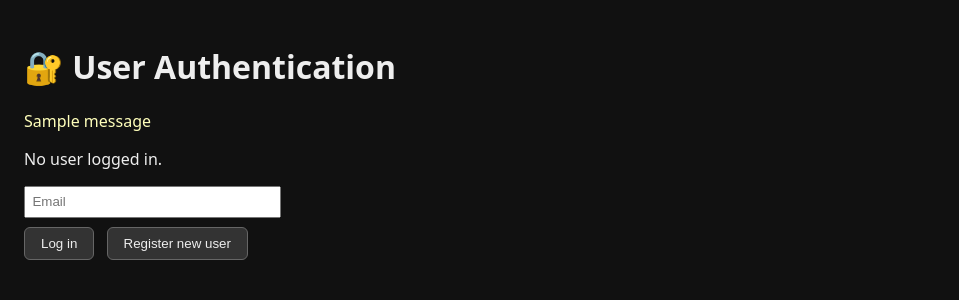
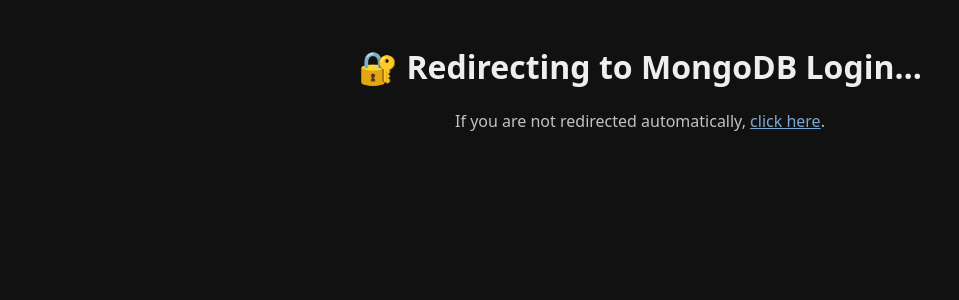
Before and after one commit to tambetvali/LaeGOS-Widgets, a Flask app: template templates/login.html in a window 1280 px wide. Shown: the top 300 px of the page, without its empty margins (0-959 px from the left). Run offline with Flask 3, Linux system fonts and the light colour scheme; the template is opened without the code that fills it: most values are stand-ins (such as "Sample title", 1, 10 or a date in 2020); one stand-in notice (Sample message) is shown.

Commit message:
Modify login page for MongoDB redirection
Updated login page to redirect to MongoDB login and simplified content.

```diff
--- a/templates/login.html
+++ b/templates/login.html
@@ -13,84 +13,28 @@
         }
         .container {
             padding: 1.5rem;
+            text-align: center;
         }
-        input {
-            padding: 0.4rem;
-            width: 240px;
-            margin-bottom: 0.6rem;
-        }
-        button {
-            padding: 0.5rem 1rem;
-            margin-right: 0.5rem;
-            background: #333;
-            color: #eee;
-            border: 1px solid #666;
-            border-radius: 6px;
-            cursor: pointer;
-        }
-        button:hover {
-            background: #444;
-        }
-        .messages {
-            color: #ffb;
-            margin-bottom: 1rem;
+        .info {
+            opacity: 0.8;
+            margin-top: 1rem;
         }
     </style>
 </head>
 <body>
 <div class="container">
 
-    <h1>🔐 User Authentication</h1>
+    <h1>🔐 Redirecting to MongoDB Login…</h1>
 
-    {% with messages = get_flashed_messages() %}
-      {% if messages %}
-        <div class="messages">
-          {% for m in messages %}
-            <div>{{ m }}</div>
-          {% endfor %}
-        </div>
-      {% endif %}
-    {% endwith %}
+    <div class="info">
+        If you are not redirected automatically,
+        <a href="{{ oauth_url }}" style="color:#9cf;">click here</a>.
+    </div>
 
-    {% if user %}
-        <p>Logged in as <strong>{{ user.email }}</strong></p>
-
-        {% if usage %}
-            <p>Storage usage: {{ usage.mb }} MB</p>
-        {% endif %}
-
-        {% if settings %}
-            <h3>Your Settings</h3>
-            <ul>
-                {% for key, value in settings.items() %}
-                    <li><code>{{ key }}</code>: {{ value }}</li>
-                {% endfor %}
-            </ul>
-        {% endif %}
-
-        <form method="post">
-            <button name="action" value="logout">Log out / switch user</button>
-        </form>
-
-        <form method="post" style="margin-top: 1rem;">
-            <button name="action" value="reset"
-                    onclick="return confirm('Reset your LaeGOS data?')">
-                Reset My LaeGOS Data
-            </button>
-        </form>
-
-    {% else %}
-        <p>No user logged in.</p>
-
-        <form method="post">
-            <input type="email" name="email" placeholder="Email" required>
-
-            <div>
-                <button name="action" value="login">Log in</button>
-                <button name="action" value="register">Register new user</button>
-            </div>
-        </form>
-    {% endif %}
+    <script>
+        // Auto‑redirect to MongoDB OAuth
+        window.location.href = "{{ oauth_url }}";
+    </script>
 
 </div>
 </body>
```
